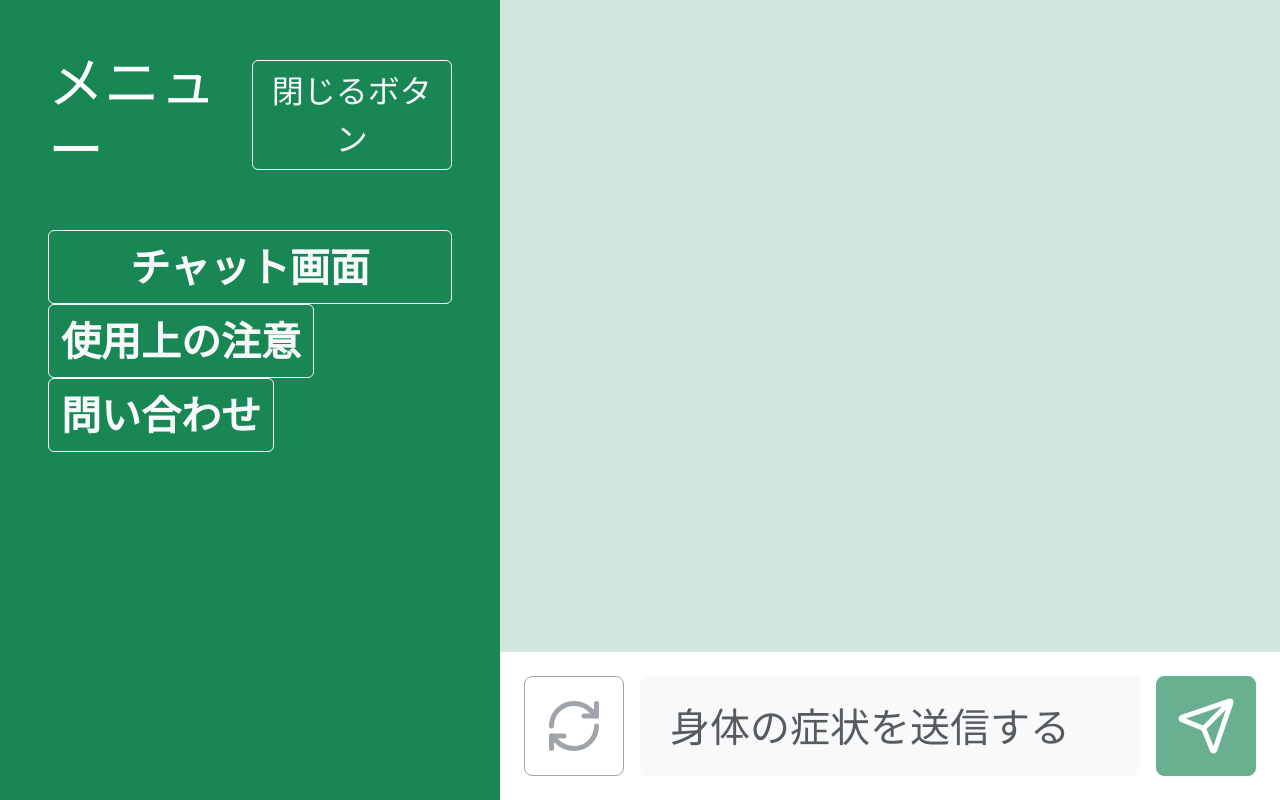
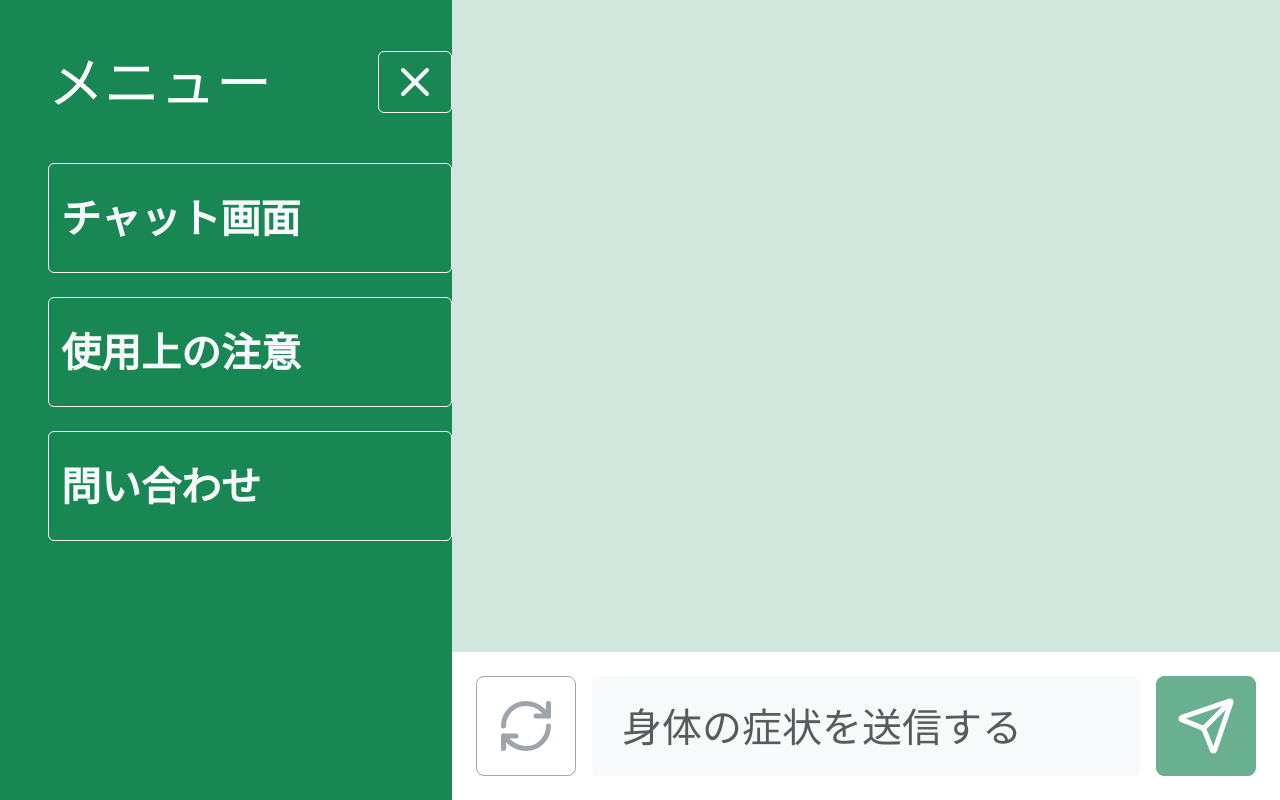
Before and after one commit to minminseo/Tsubo-frontend, a React (Create React App) app: page / in a window 1280 px wide. Built offline with nearby package versions, Linux system fonts and the light colour scheme; the HTML template or start-up script is replaced by a standard one.

Commit message:
見た目整えた。なめらかにサイドバー開くようにした。'閉じるボタン'をlucide-reactのXアイコンに変えた

```diff
--- a/src/components/SideBar.tsx
+++ b/src/components/SideBar.tsx
@@ -1,5 +1,6 @@
 import React from 'react';
 import { Link } from 'react-router-dom';
+import { X } from 'lucide-react';
 
 interface Props {
     isSidebarOpen: boolean;
@@ -10,29 +11,33 @@ const SideBar = ({ isSidebarOpen, toggleSidebar }: Props) => {
     return (
         <div className={`sidebar bg-success text-white ${isSidebarOpen ? 'open' : ''}`} style={{
             width: isSidebarOpen ? '500px' : '0px',
+            transition: 'width 0.3s ease-in-out',
+            overflow: 'hidden'
         }}>
             <div className="p-5" style={{
+                opacity: isSidebarOpen ? 1 : 0,
+                transition: 'opacity 0.3s ease-in-out',
                 width: '500px'
             }}>
                 <div className="d-flex justify-content-between align-items-center mb-5">
                     <h2 className="mb-0 display-4">メニュー</h2>
-                    <button className="btn btn-outline-light" onClick={toggleSidebar} style={{ fontSize: '2rem' }}>
-                        閉じるボタン
+                    <button className="btn btn-outline-light" onClick={toggleSidebar}>
+                        <X size={48} />
                     </button>
                 </div>
                 <ul className="nav flex-column">
-                    <li>
-                        <Link to="/" className="btn btn-outline-light w-100 fs-1 fw-bold">
+                    <li className="nav-item mb-4">
+                        <Link to="/" className="btn btn-outline-light w-100 text-start py-4 fs-1 fw-bold">
                             チャット画面
                         </Link>
                     </li>
-                    <li>
-                        <Link to="/caution" className="btn btn-outline-light fs-1 fw-bold">
+                    <li className="nav-item mb-4">
+                        <Link to="/caution" className="btn btn-outline-light w-100 text-start py-4 fs-1 fw-bold">
                             使用上の注意
                         </Link>
                     </li>
-                    <li>
-                        <Link to="/contact" className="btn btn-outline-light fs-1 fw-bold">
+                    <li className="nav-item mb-4">
+                        <Link to="/contact" className="btn btn-outline-light w-100 text-start py-4 fs-1 fw-bold">
                             問い合わせ
                         </Link>
                     </li>
```
